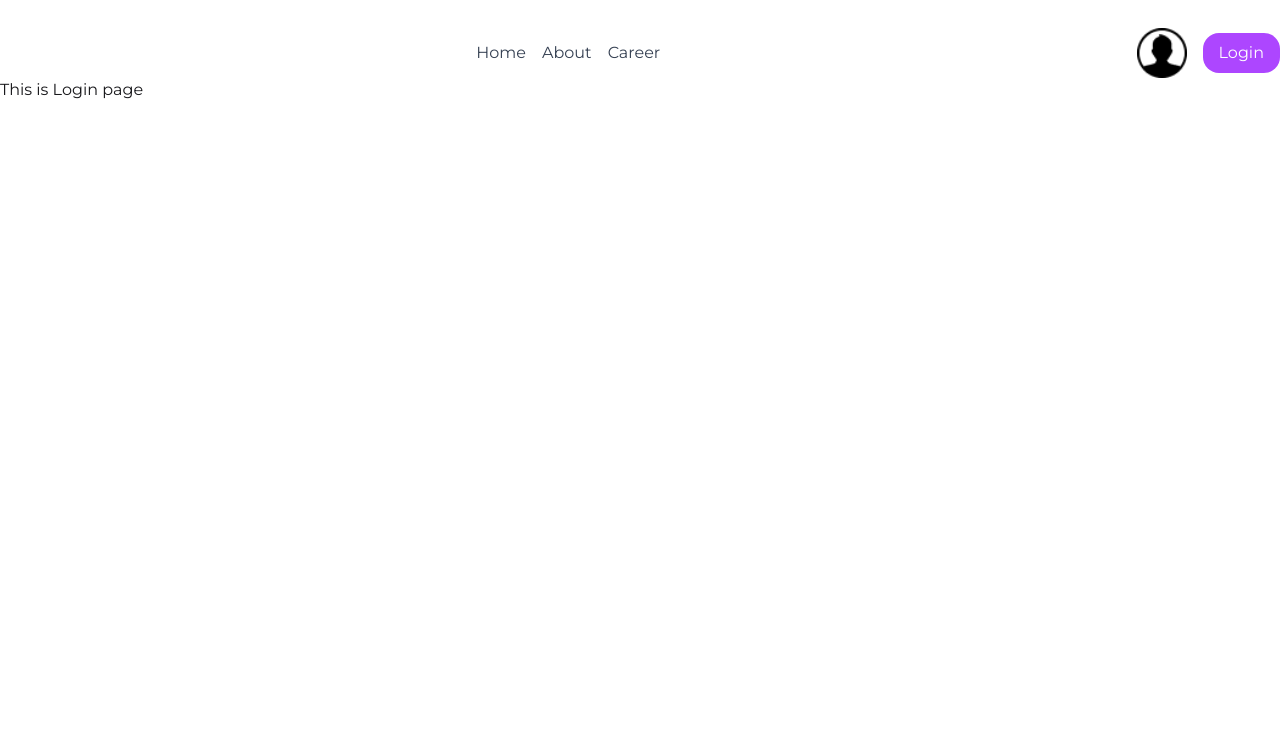
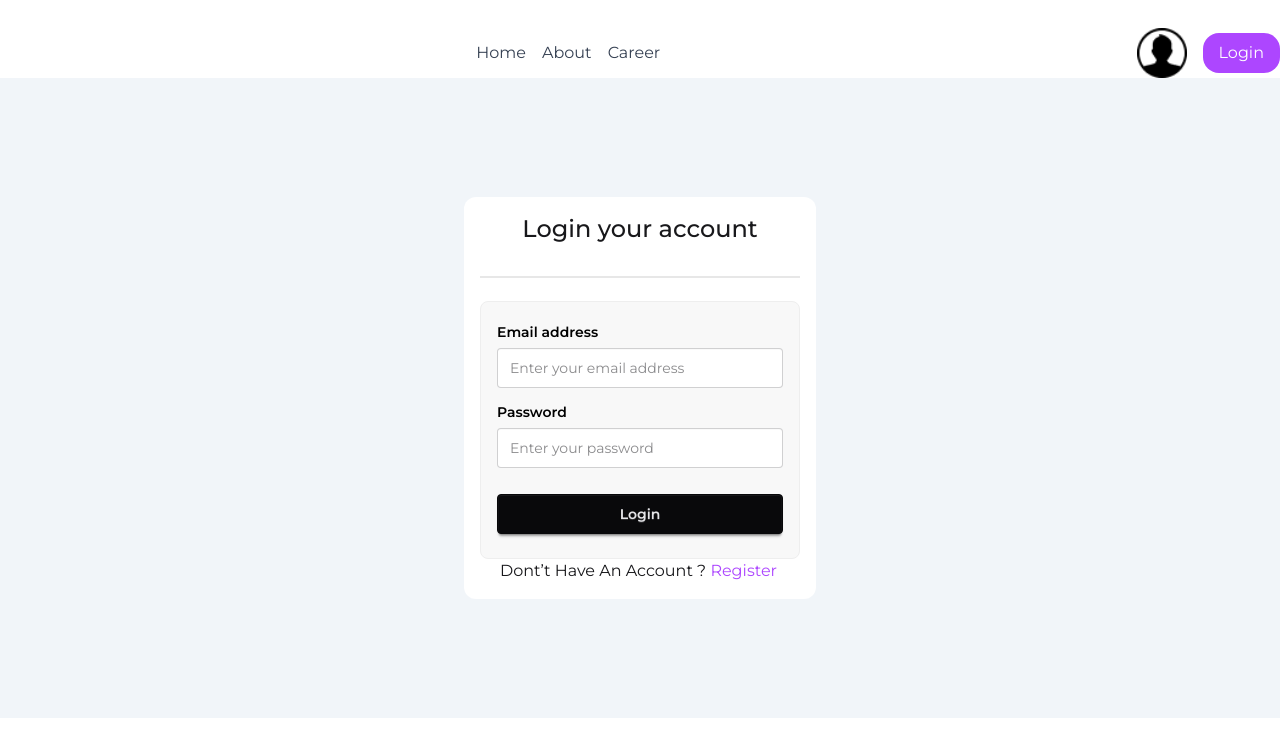
Before and after one commit to tanzid-48/dragon-news-next-app, a Next.js app: page /login in a window 1280 px wide. Shown: the top 756 px of the page. Built offline with nearby package versions, Linux system fonts and the light colour scheme.

Commit message:
Add login page UI with form structure

```diff
--- a/src/app/(auth)/login/page.jsx
+++ b/src/app/(auth)/login/page.jsx
@@ -1,11 +1,56 @@
-import React from 'react';
+import Link from "next/link";
+import React from "react";
 
 const LoginPage = () => {
-    return (
-        <div>
-            <h2>This is Login page</h2>
-        </div>
-    );
+  return (
+    <div className="container mx-auto min-h-[80vh] flex justify-center items-center bg-slate-100">
+      <div className="p-4 rounded-xl bg-white">
+        <h2 className="font-medium text-2xl text-center mb-6">
+        Login your account
+        </h2>
+        <div className="divider"></div>
+        <form className="fieldset bg-base-200 border-base-300 rounded-box w-xs border p-4">
+          <fieldset className="fieldset">
+            <label className="label text-sm font-semibold text-black">
+              Email address
+            </label>
+            <input
+              name="email"
+              type="email"
+              className="input validator"
+              placeholder="Enter your email address"
+              required
+            />
+            <p className="validator-hint hidden">Required</p>
+          </fieldset>
+
+          <label className="fieldset">
+            <span className="label text-sm font-semibold text-black">
+              Password
+            </span>
+            <input
+             name="password"
+              type="password"
+              className="input validator"
+              placeholder="Enter your password"
+              required
+            />
+            <span className="validator-hint hidden">Required</span>
+          </label>
+
+          <button className="btn btn-neutral mt-4 mb-2" type="submit">
+            Login
+          </button>
+        </form>
+        <span className="m-5 ">
+          Dont’t Have An Account ?{" "}
+          <Link href={`/register`} className="text-purple-500 ">
+          Register
+          </Link>
+        </span>
+      </div>
+    </div>
+  );
 };
 
 export default LoginPage;
--- a/src/app/(main)/category/[id]/page.jsx
+++ b/src/app/(main)/category/[id]/page.jsx
@@ -4,16 +4,7 @@ import React from "react";
 import { getCategories, getNewsByCategoryId } from "../../../../lib/data";
 import NewsCard from "@/components/homePage/news/NewsCard";
 
-export async function generateMetadata({ params }) {
-  const { id } = await params;
 
-  const category = await getCategoryNameById(id);
-
-  return {
-    title: category?.name || "Category",
-    description: `Browse latest ${category?.name || "category"} news on Dragon News.`,
-  };
-}
 const NewsCategoryPage = async ({ params }) => {
   const { id } = await params;
   console.log(id, "id");
```
Also changed, not shown: src/lib/data.jsx (+7 -5 lines).
